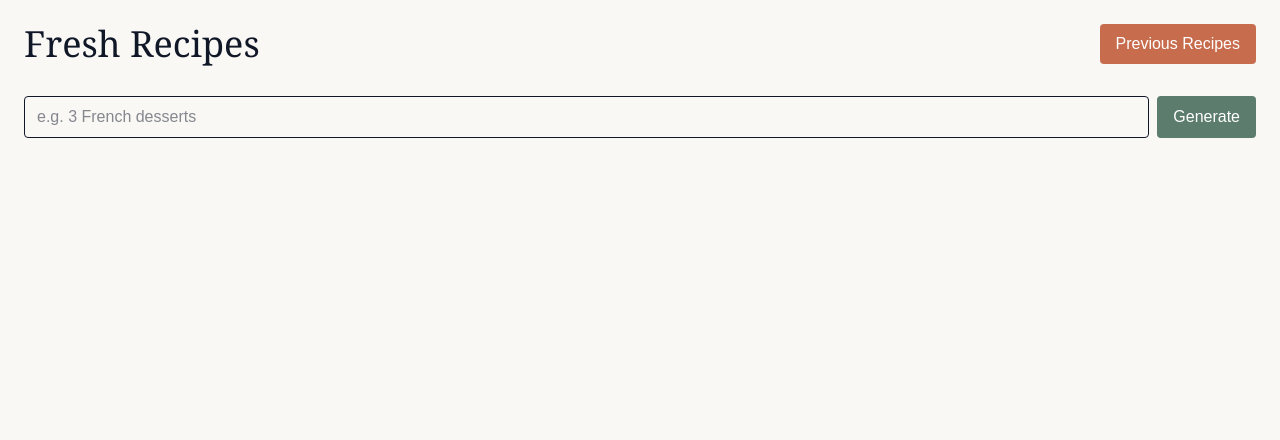
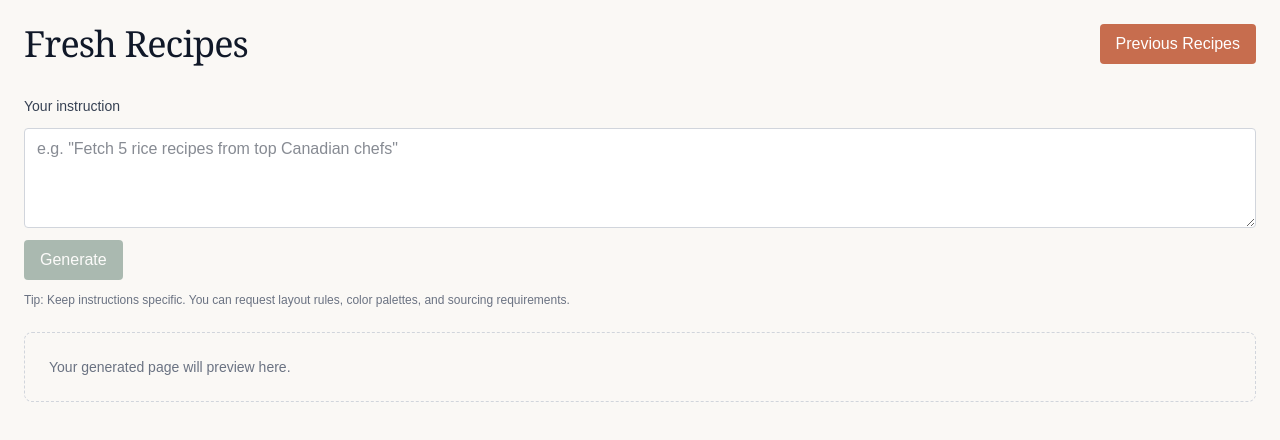
Before and after one commit to Apttyman/freshrecipes, a Next.js app: page / in a window 1280 px wide. Shown: the top 440 px of the page. Built offline with nearby package versions, Linux system fonts and the light colour scheme.

Commit message:
Update page.tsx

```diff
--- a/app/page.tsx
+++ b/app/page.tsx
@@ -1,41 +1,59 @@
+// app/page.tsx
 "use client";
 
 import { useState } from "react";
+import Link from "next/link";
 
-interface Recipe {
-  id: string;
-  name: string;
-  chef: string;
-  description: string[];
-  ingredients: string[];
-  steps: { text: string; image?: string; source?: string }[];
-  sourceUrl: string;
-  images: { url: string; alt: string; source: string }[];
-}
+type GenResponse = {
+  ok: boolean;
+  previewHtml?: string;   // full HTML for live preview
+  blobUrl?: string;       // public Vercel Blob URL of saved file
+  pageUrl?: string;       // same as blobUrl (alias), or a routed URL if you add one
+  filename?: string;      // e.g. recipes/2025-03-10_12-01-22_cacio-e-pepe.html
+  error?: string;
+};
 
 export default function HomePage() {
   const [instruction, setInstruction] = useState("");
   const [loading, setLoading] = useState(false);
-  const [recipes, setRecipes] = useState<Recipe[]>([]);
-  const [error, setError] = useState("");
+  const [error, setError] = useState<string | null>(null);
+
+  // preview state
+  const [previewHtml, setPreviewHtml] = useState<string | null>(null);
+  const [pageUrl, setPageUrl] = useState<string | null>(null);
+  const [filename, setFilename] = useState<string | null>(null);
 
   async function handleGenerate() {
     setLoading(true);
-    setError("");
+    setError(null);
+    setPreviewHtml(null);
+    setPageUrl(null);
+    setFilename(null);
+
     try {
       const rsp = await fetch("/api/generate", {
         method: "POST",
         headers: { "Content-Type": "application/json" },
         body: JSON.stringify({ instruction }),
       });
+
+      // If your route streams errors, capture body text for clarity
       if (!rsp.ok) {
         const txt = await rsp.text();
-        throw new Error(txt);
+        throw new Error(txt || `Request failed with ${rsp.status}`);
       }
-      const data = await rsp.json();
-      setRecipes(data.recipes || []);
-    } catch (err: any) {
-      setError(err.message || "Failed to generate recipes");
+
+      const data = (await rsp.json()) as GenResponse;
+
+      if (!data.ok) {
+        throw new Error(data.error || "Generation failed.");
+      }
+
+      setPreviewHtml(data.previewHtml || null);
+      setPageUrl(data.pageUrl || data.blobUrl || null);
+      setFilename(data.filename || null);
+    } catch (e: any) {
+      setError(e?.message || "Failed to generate.");
     } finally {
       setLoading(false);
     }
@@ -45,92 +63,89 @@ export default function HomePage() {
     <main className="min-h-screen bg-[#faf8f5] text-gray-900 p-6">
       {/* Header */}
       <header className="flex justify-between items-center mb-8">
-        <h1 className="text-4xl font-serif">Fresh Recipes</h1>
-        <a
+        <h1 className="text-4xl font-serif tracking-tight">Fresh Recipes</h1>
+        <Link
           href="/archive"
-          className="px-4 py-2 bg-[#c76d4e] text-white rounded hover:bg-[#a85539]"
+          className="px-4 py-2 rounded bg-[#c76d4e] text-white hover:bg-[#a85539] transition"
         >
           Previous Recipes
-        </a>
+        </Link>
       </header>
 
-      {/* Input */}
-      <div className="mb-6 flex gap-2">
-        <input
+      {/* Instruction input + CTA */}
+      <section className="mb-6 grid gap-3">
+        <label className="text-sm font-medium text-gray-700">Your instruction</label>
+        <textarea
           value={instruction}
           onChange={(e) => setInstruction(e.target.value)}
-          placeholder="e.g. 3 French desserts"
-          className="flex-1 border rounded px-3 py-2"
+          placeholder='e.g. "Fetch 5 rice recipes from top Canadian chefs"'
+          className="w-full min-h-[100px] border border-gray-300 rounded px-3 py-2 focus:outline-none focus:ring-2 focus:ring-[#5c7c6d] bg-white"
         />
+        <div className="flex items-center gap-3">
           <button
             onClick={handleGenerate}
-          disabled={loading}
-          className="px-4 py-2 bg-[#5c7c6d] text-white rounded hover:bg-[#476253]"
+            disabled={loading || !instruction.trim()}
+            className="px-4 py-2 rounded bg-[#5c7c6d] text-white hover:bg-[#476253] disabled:opacity-50"
           >
-          {loading ? "Generating..." : "Generate"}
+            {loading ? "Generating…" : "Generate"}
           </button>
+
+          {pageUrl && (
+            <>
+              <a
+                href={pageUrl}
+                target="_blank"
+                rel="noopener noreferrer"
+                className="px-4 py-2 rounded border border-gray-300 hover:bg-gray-50"
+                title="Open the saved page"
+              >
+                Open page
+              </a>
+              <a
+                href={pageUrl}
+                download={filename ?? "recipe.html"}
+                className="px-4 py-2 rounded border border-gray-300 hover:bg-gray-50"
+                title="Download the HTML"
+              >
+                Download .html
+              </a>
+            </>
+          )}
         </div>
+        <p className="text-xs text-gray-500">
+          Tip: Keep instructions specific. You can request layout rules, color palettes, and sourcing requirements.
+        </p>
+      </section>
 
       {/* Error */}
-      {error && <p className="text-red-600 mb-4">{error}</p>}
-
-      {/* Recipes */}
-      <section className="grid gap-8 md:grid-cols-2">
-        {recipes.map((recipe) => (
-          <article
-            key={recipe.id}
-            className="bg-white shadow rounded p-6 border"
-          >
-            <h2 className="text-2xl font-serif mb-2">
-              <a href={recipe.sourceUrl} target="_blank" rel="noopener noreferrer">
-                {recipe.name}
-              </a>
-            </h2>
-            <p className="italic text-gray-600 mb-2">By {recipe.chef}</p>
-
-            {recipe.images[0] && (
-              <a href={recipe.images[0].source} target="_blank" rel="noopener noreferrer">
-                <img
-                  src={recipe.images[0].url}
-                  alt={recipe.images[0].alt}
-                  className="w-full h-64 object-cover rounded mb-4"
-                />
-              </a>
+      {error && (
+        <div className="mb-6 rounded border border-red-300 bg-red-50 p-3 text-sm text-red-700">
+          {error}
+        </div>
       )}
 
-            {recipe.description.map((para, i) => (
-              <p key={i} className="mb-2 text-sm leading-relaxed">
-                {para}
-              </p>
-            ))}
-
-            <h3 className="text-lg font-semibold mt-4 mb-2">Ingredients</h3>
-            <ul className="list-disc list-inside text-sm space-y-1">
-              {recipe.ingredients.map((ing, i) => (
-                <li key={i}>{ing}</li>
-              ))}
-            </ul>
-
-            <h3 className="text-lg font-semibold mt-4 mb-2">Steps</h3>
-            <ol className="list-decimal list-inside text-sm space-y-2">
-              {recipe.steps.map((step, i) => (
-                <li key={i}>
-                  <p>{step.text}</p>
-                  {step.image && (
-                    <a href={step.source} target="_blank" rel="noopener noreferrer">
-                      <img
-                        src={step.image}
-                        alt={`Step ${i + 1}`}
-                        className="w-full h-48 object-cover rounded mt-2"
+      {/* Live Preview */}
+      {previewHtml ? (
+        <section className="rounded-xl border border-gray-200 shadow bg-white overflow-hidden">
+          <div className="px-4 py-3 border-b border-gray-200 flex items-center justify-between">
+            <h2 className="font-semibold">Live Preview</h2>
+            {filename && <span className="text-xs text-gray-500">{filename}</span>}
+          </div>
+          <div className="h-[70vh]">
+            {/* Use an iframe with srcDoc so the HTML is fully isolated and styled as-is */}
+            <iframe
+              title="Recipe Preview"
+              className="w-full h-full"
+              srcDoc={previewHtml}
+              sandbox="allow-same-origin allow-popups allow-forms allow-scripts"
             />
-                    </a>
+          </div>
+        </section>
+      ) : (
+        <section className="rounded-lg border border-dashed border-gray-300 p-6 text-sm text-gray-500">
+          Your generated page will preview here.
+        </section>
       )}
-                </li>
-              ))}
-            </ol>
-          </article>
-        ))}
-      </section>
     </main>
   );
 }
```
Lines whose indentation alone changed are shown as unchanged.
